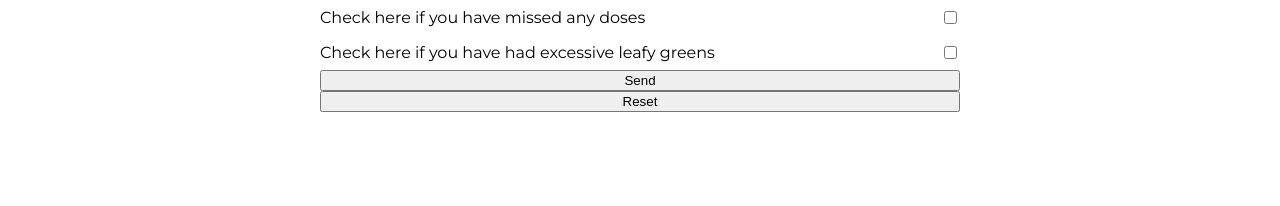
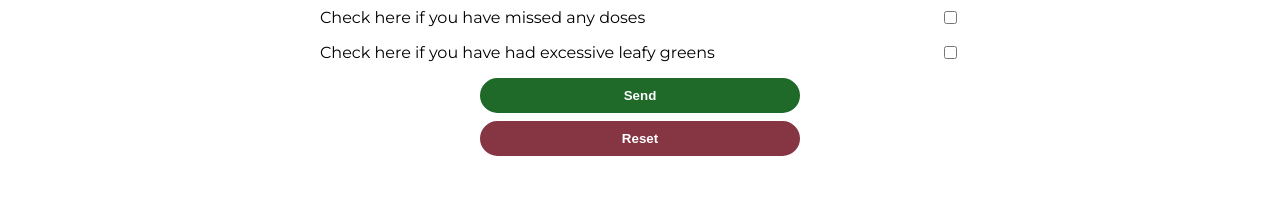
Before and after one commit to jpbozley/mynr-stack, a React (Create React App) app in the folder client/: page /preparation in a window 1280 px wide. Shown: the part 481-687 px from the top of the page. Built offline with nearby package versions, Linux system fonts and the light colour scheme; no server answers.

Commit message:
stylings for intake

```diff
--- a/client/src/Pages/Home/Home.js
+++ b/client/src/Pages/Home/Home.js
@@ -28,7 +28,7 @@ function Home({ checkup, schedule, taken, setTaken, next, setNext }) {
             <div className="Home__container">
                 <h3 className="Home__stats">Your {next === true ? "upcoming" : "previous"} INR check {next === true ? "is" : "was"} on:</h3>
                 <h4 className="Home__data">{next === true ? checkup.data.dateNext : checkup.data.date}</h4>
-                <div><button className={`Home__prep ${next === true ? "" : "Home__display-none"}`}><Link className="Home__prep-link" to="/preparation">Intake Forms</Link></button></div>
+                <div><button className={`Home__prep ${next === true ? "" : "Home__display-none"}`}><Link className="Home__prep-link" to="/preparation">INTAKE</Link></button></div>
                 <button className="Home__upcoming-button" onClick={nextHandler}>{next === true ? "PREVIOUS" : "UPCOMING"}</button>
             </div>
             <div className={`Home__container ${(checkup.data.lowerRange <= checkup.data.reading) && (checkup.data.reading <= checkup.data.upperRange) ? "Home__inRange" : "Home__outOfRange"}`}>
@@ -44,7 +44,7 @@ function Home({ checkup, schedule, taken, setTaken, next, setNext }) {
                 <h4 className="Home__data">{taken === true ? `${schedule.data[dayOfWeek]} mg` : `TAKEN`}</h4>
                 <button className="Home__taken-button" onClick={clickHandler}>{taken === false ? `UNDO` : 'TAKE'}</button>
             </div>
-            <button className="Home__edit"><Link to="/edit" className="Home__link">Edit Details</Link></button>
+            <button className="Home__edit"><Link to="/edit" className="Home__link">EDIT</Link></button>
         </div>
     );
 }
--- a/client/src/Pages/Home/Home.scss
+++ b/client/src/Pages/Home/Home.scss
@@ -16,13 +16,14 @@
     }
 
     &__prep {
-        background-color: #6EBB51;
-        border: $primary-color 2px solid;
-        color: $primary-color;
+        background-color: $medical;
+        border: none;
+        text-decoration: none;
         border-radius: 25px;
         padding: .5rem;
-        font-weight: 600;
-        margin-bottom: .75rem;
+        margin-top: .5rem;
+        margin-bottom: .5rem;
+
     }
 
     &__prep-link {
--- a/client/src/Pages/Prepare/Prepare.js
+++ b/client/src/Pages/Prepare/Prepare.js
@@ -22,8 +22,8 @@ function Prepare() {
                     <label htmlFor="leafyGreens">Check here if you have had excessive leafy greens</label>
                     <input type="checkbox" value="true" name="leafyGreens" />
                 </div>
-                <input type="submit" value="Send" />
-                <input type="reset" value="Reset" />
+                <input className="prepare__submit" type="submit" value="Send" />
+                <input className="prepare__reset" type="reset" value="Reset" />
             </form>
         </div>
     );
--- a/client/src/Pages/Prepare/Prepare.scss
+++ b/client/src/Pages/Prepare/Prepare.scss
@@ -1,3 +1,6 @@
+@use "../../styles/global.scss" as *;
+@use "../../styles/partials/colors" as *;
+
 .prepare {
     margin-top: 2rem;
 
@@ -20,4 +23,28 @@
         width: 70%;
 
     }
+
+    &__submit {
+        background-color: #1F6929;
+        border: #1F6929 2px solid;
+        color: $primary-color;
+        border-radius: 25px;
+        padding: .5rem;
+        font-weight: 600;
+        width: 50%;
+        margin: auto;
+        margin-top: .5rem;
+    }
+
+    &__reset {
+        background-color: $delete;
+        border: $delete 2px solid;
+        color: $primary-color;
+        border-radius: 25px;
+        padding: .5rem;
+        font-weight: 600;
+        width: 50%;
+        margin: auto;
+        margin-top: .5rem;
+    }
 }
--- a/client/src/styles/partials/_colors.scss
+++ b/client/src/styles/partials/_colors.scss
@@ -4,3 +4,4 @@ $outOfRange: palevioletred;
 $primary-color: white;
 $medical: #38579b;
 $delete: #853642;
+$confirm: #6EBB51
```
